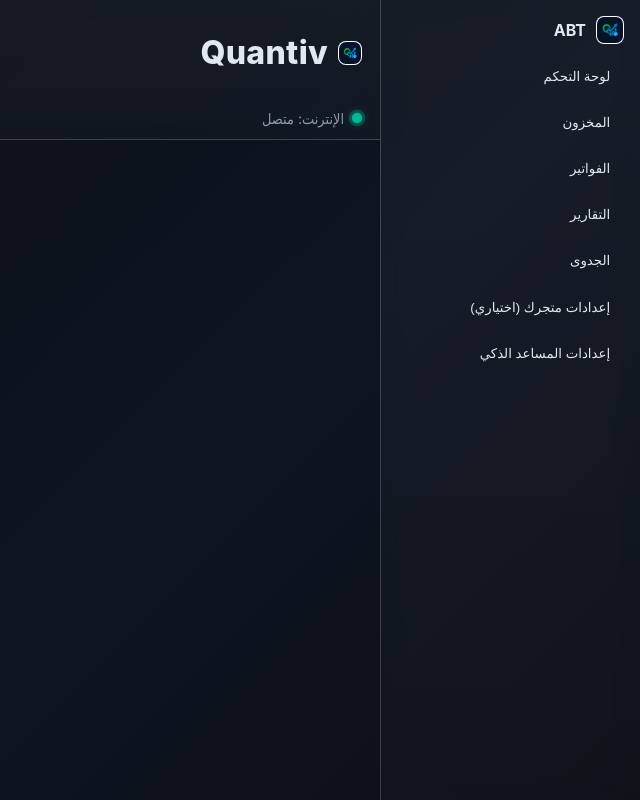
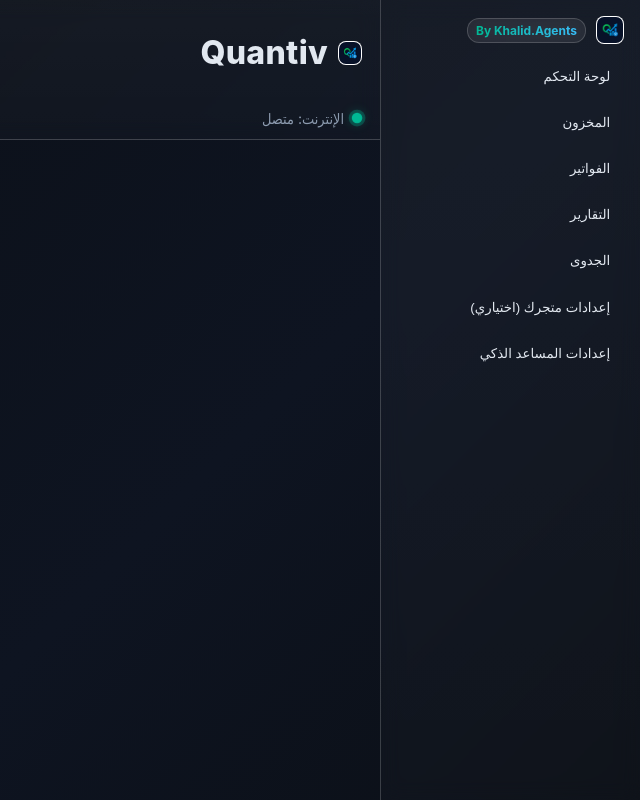
Before and after one commit to Khalid1700/Quantiv, an Electron app: page public/index.html in a window 1100 px wide. Shown: the whole page, without its empty margins (460-1100 px from the left). Drawn offline with nearby package versions, Linux system fonts and the light colour scheme; no server answers.

Commit message:
UI: Replace ABT with By Khalid.Agents branding in main interface

```diff
--- a/public/components/Sidebar.js
+++ b/public/components/Sidebar.js
@@ -15,7 +15,7 @@
     const brand = document.createElement('div');
     brand.className = 'brand';
     brand.innerHTML = `<img src="./icons/app-64.png" alt="" class="logo">`+
-      `<span class="name">ABT</span>`;
+      `<div class="developer-info"><div class="developer-badge"><span class="developer-text">By Khalid.Agents</span></div></div>`;
     container.appendChild(brand);
 
     const nav = document.createElement('div');
--- a/public/styles/components.css
+++ b/public/styles/components.css
@@ -10,6 +10,9 @@
 .sidebar .brand{display:flex;align-items:center;gap:10px;margin-bottom:14px}
 .sidebar .brand .name{font-weight:700}
 .sidebar .brand img.logo{width:28px;height:28px}
+.sidebar .brand .developer-info{display:flex;align-items:center;justify-content:center;gap:.5rem;font-size:.75rem;color:var(--muted)}
+.sidebar .brand .developer-badge{background:var(--chip);border:1px solid var(--chip-border);border-radius:12px;padding:.25rem .5rem;backdrop-filter:blur(10px)}
+.sidebar .brand .developer-text{background:linear-gradient(90deg,var(--primary-start) 0%, var(--primary-end) 100%);-webkit-background-clip:text;background-clip:text;color:transparent;font-weight:700}
 .nav{display:flex;flex-direction:column;gap:10px}
 .nav .item{display:flex;align-items:center;gap:10px;padding:.6rem .8rem;border-radius:12px;cursor:pointer;color:var(--fg);
   background:transparent;border:1px solid transparent}
```
